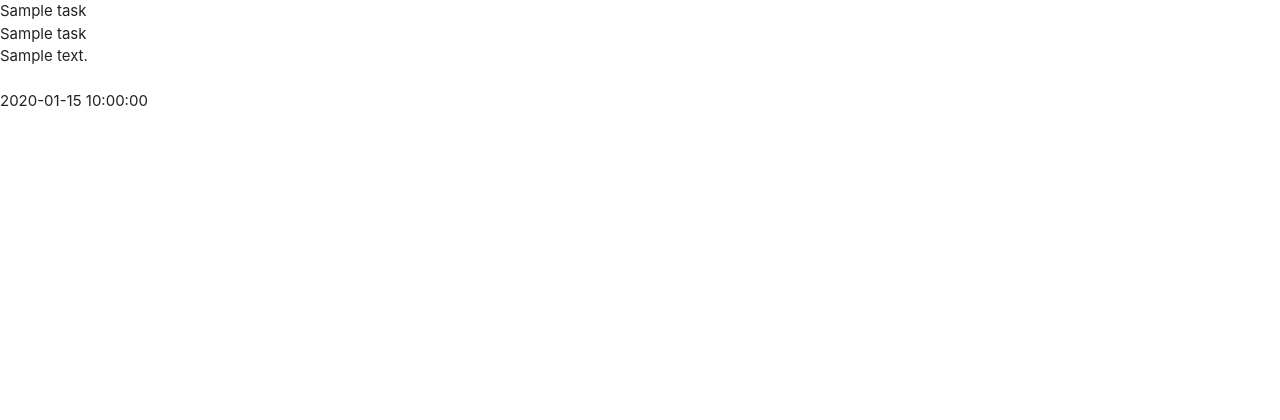
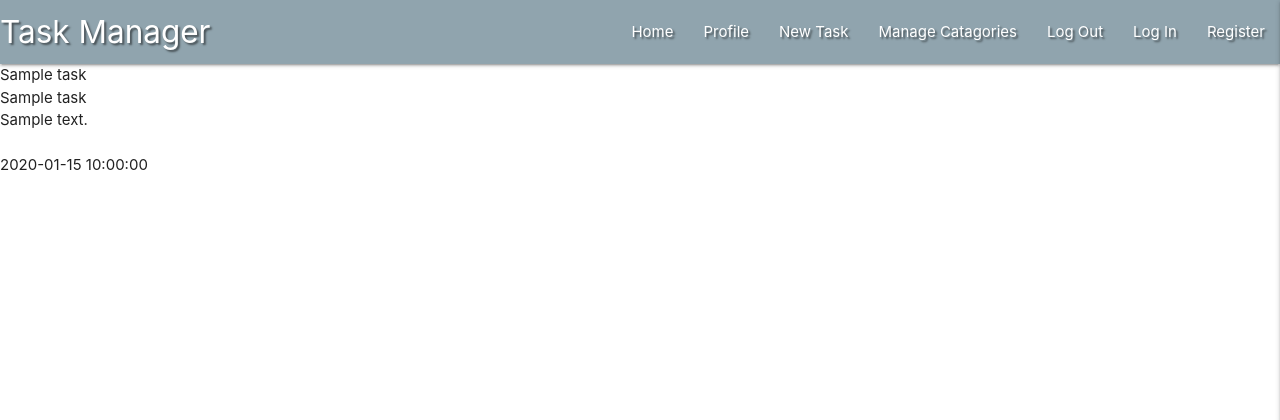
Before and after one commit to Aramantos/flask_task_manager_project, a Flask app: page / in a window 1280 px wide. Shown: the top 420 px of the page. Run offline with Flask 2, Linux system fonts and the light colour scheme; a database or web service that is not in the repository returns one stand-in record (values such as "Sample title"); some libraries are stand-ins or nearby versions.

Commit message:
add materialize navbar and sidenav

```diff
--- a/static/css/style.css
+++ b/static/css/style.css
@@ -0,0 +1,3 @@
+.text-shadow{
+    text-shadow: 2px 2px 2px rgba(0, 0, 0, 0.5);
+}
--- a/static/js/script.js
+++ b/static/js/script.js
@@ -0,0 +1,10 @@
+  /*document.addEventListener('DOMContentLoaded', function() {
+    var elems = document.querySelectorAll('.sidenav');
+    var instances = M.Sidenav.init(elems, options);
+  });*/
+
+  // Or with jQuery
+
+  $(document).ready(function(){
+    $('.sidenav').sidenav({edge: "right"});
+  });
--- a/templates/base.html
+++ b/templates/base.html
@@ -16,6 +16,36 @@
 </head>
 <body>
 
+    <header>
+        <!--Main top navbar-->
+        <nav class="nav-extended text-shadow blue-grey lighten-2">
+            <div class="nav-wrapper">
+            <a href="{{ url_for('get_tasks') }}" class="brand-logo">Task Manager</a>
+            <a href="#" data-target="mobile-demo" class="sidenav-trigger right"><i class="fas fa-bars"></i></a>
+            <ul class="right hide-on-med-and-down">
+                <li><a href="{{ url_for('get_tasks') }}">Home</a></li>
+                <li><a href="#">Profile</a></li>
+                <li><a href="#">New Task</a></li>
+                <li><a href="#">Manage Catagories</a></li>
+                <li><a href="#">Log Out</a></li>
+                <li><a href="#">Log In</a></li>
+                <li><a href="#">Register</a></li>
+            </ul>
+            </div>
+        </nav>
+        <!--Mobile side nav-->
+        <ul class="sidenav" id="mobile-demo">
+            <li><h4 class="center-align light-blue-text text-darken-4">Task Manager</h4></li>
+            <li><a href="{{ url_for('get_tasks') }}">Home</a></li>
+            <li><a href="#">Profile</a></li>
+            <li><a href="#">New Task</a></li>
+            <li><a href="#">Manage Catagories</a></li>
+            <li><a href="#">Log Out</a></li>
+            <li><a href="#">Log In</a></li>
+            <li><a href="#">Register</a></li>
+        </ul>
+    </header>
+
     {% block content %}
     {% endblock %}
 
```
